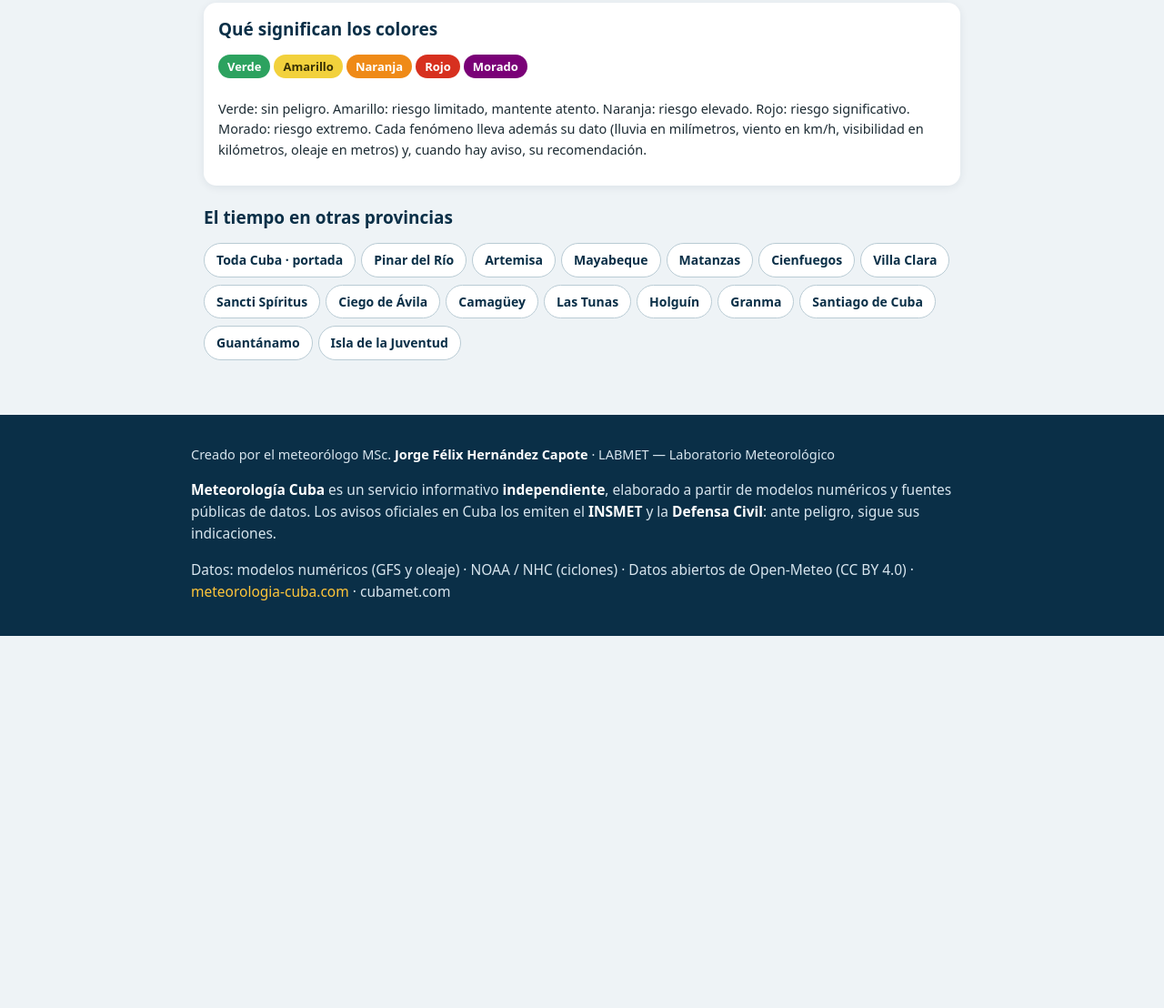
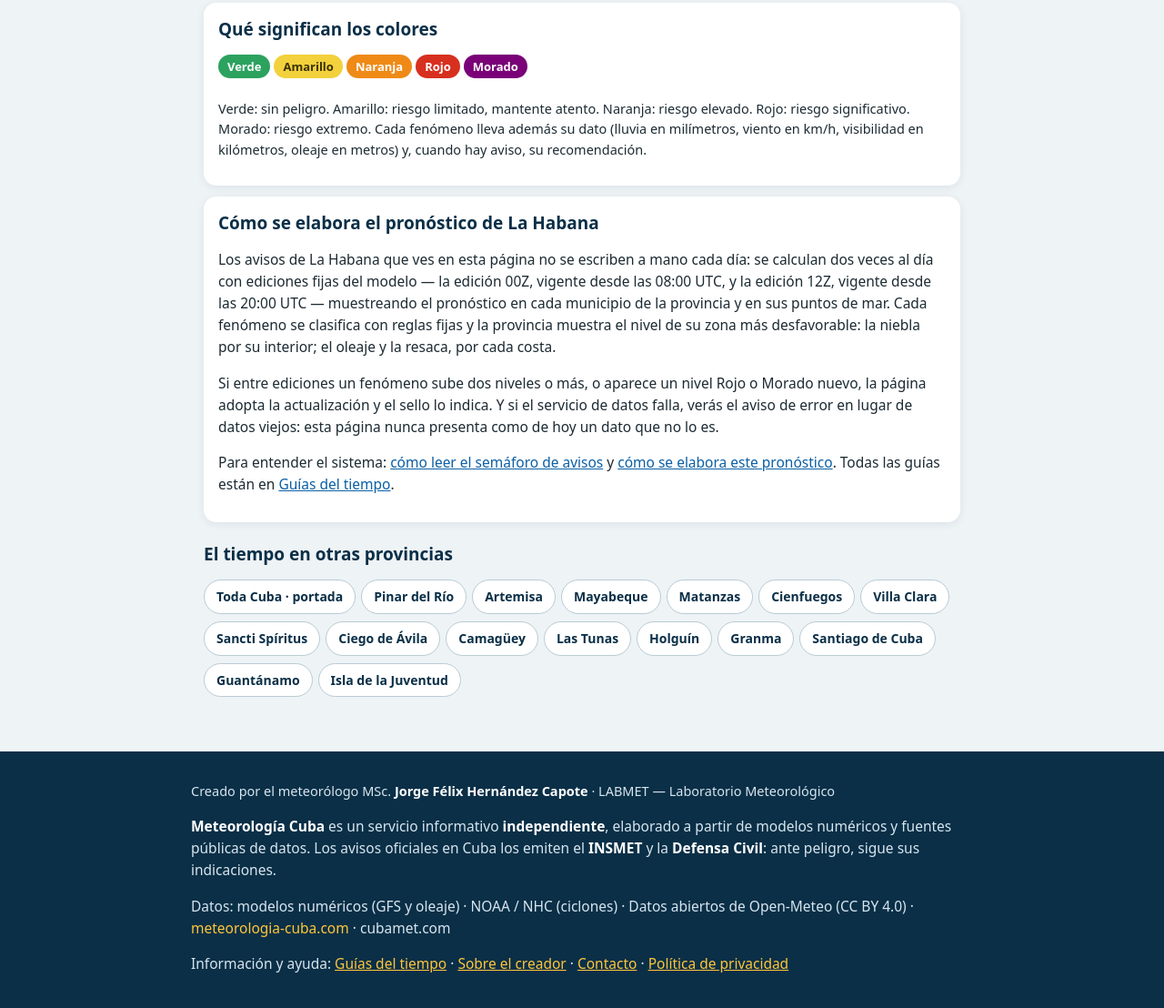
Before and after one commit to jorgehc2490-web/meteorologia-cuba, a plain HTML site: page la-habana/index.html in a window 1280 px wide. Shown: the part 1107-2215 px from the top of the page at 91% size. Before the commit the page ends 1806 px from the top, so only its background shows below. Drawn offline with Linux system fonts and the light colour scheme; no server answers.

Commit message:
AdSense: privacidad, sobre el creador, contacto y guías

```diff
--- a/la-habana/index.html
+++ b/la-habana/index.html
@@ -74,6 +74,7 @@ footer.mc .in{max-width:860px;margin:0 auto;font-size:13.5px;line-height:1.6}
 footer.mc b{color:#fff}
 footer.mc .cred{font-size:14.5px}
 .gold{color:var(--gold)}
+footer.mc a{color:#ffc63a}
 </style>
 </head>
 <body>
@@ -121,6 +122,12 @@ footer.mc .cred{font-size:14.5px}
 <p><span style="background:#2ca25f;color:#fff">Verde</span><span style="background:#f2d13c;color:#3a3205">Amarillo</span><span style="background:#ef8a17;color:#fff">Naranja</span><span style="background:#d7301f;color:#fff">Rojo</span><span style="background:#7a0177;color:#fff">Morado</span></p>
 <p style="font-size:14.5px">Verde: sin peligro. Amarillo: riesgo limitado, mantente atento. Naranja: riesgo elevado. Rojo: riesgo significativo. Morado: riesgo extremo. Cada fenómeno lleva además su dato (lluvia en milímetros, viento en km/h, visibilidad en kilómetros, oleaje en metros) y, cuando hay aviso, su recomendación.</p>
 </div>
+<div class="card">
+<h2 style="margin-top:2px">Cómo se elabora el pronóstico de La Habana</h2>
+<p>Los avisos de La Habana que ves en esta página no se escriben a mano cada día: se calculan dos veces al día con ediciones fijas del modelo — la edición 00Z, vigente desde las 08:00 UTC, y la edición 12Z, vigente desde las 20:00 UTC — muestreando el pronóstico en cada municipio de la provincia y en sus puntos de mar. Cada fenómeno se clasifica con reglas fijas y la provincia muestra el nivel de su zona más desfavorable: la niebla por su interior; el oleaje y la resaca, por cada costa.</p>
+<p>Si entre ediciones un fenómeno sube dos niveles o más, o aparece un nivel Rojo o Morado nuevo, la página adopta la actualización y el sello lo indica. Y si el servicio de datos falla, verás el aviso de error en lugar de datos viejos: esta página nunca presenta como de hoy un dato que no lo es.</p>
+<p>Para entender el sistema: <a href="/guias/semaforo-de-avisos" style="color:#0b5fa5">cómo leer el semáforo de avisos</a> y <a href="/guias/como-se-elabora-el-pronostico" style="color:#0b5fa5">cómo se elabora este pronóstico</a>. Todas las guías están en <a href="/guias" style="color:#0b5fa5">Guías del tiempo</a>.</p>
+</div>
 <h2>El tiempo en otras provincias</h2>
 <p class="otras"><a href="/">Toda Cuba · portada</a><a href="/pinar-del-rio">Pinar del Río</a><a href="/artemisa">Artemisa</a><a href="/mayabeque">Mayabeque</a><a href="/matanzas">Matanzas</a><a href="/cienfuegos">Cienfuegos</a><a href="/villa-clara">Villa Clara</a><a href="/sancti-spiritus">Sancti Spíritus</a><a href="/ciego-de-avila">Ciego de Ávila</a><a href="/camaguey">Camagüey</a><a href="/las-tunas">Las Tunas</a><a href="/holguin">Holguín</a><a href="/granma">Granma</a><a href="/santiago-de-cuba">Santiago de Cuba</a><a href="/guantanamo">Guantánamo</a><a href="/isla-de-la-juventud">Isla de la Juventud</a></p>
 </main>
@@ -128,7 +135,7 @@ footer.mc .cred{font-size:14.5px}
 <p class="cred">Creado por el meteorólogo MSc. <b>Jorge Félix Hernández Capote</b> · LABMET — Laboratorio Meteorológico</p>
 <p><b>Meteorología Cuba</b> es un servicio informativo <b>independiente</b>, elaborado a partir de modelos numéricos y fuentes públicas de datos. Los avisos oficiales en Cuba los emiten el <b>INSMET</b> y la <b>Defensa Civil</b>: ante peligro, sigue sus indicaciones.</p>
 <p>Datos: modelos numéricos (GFS y oleaje) · NOAA / NHC (ciclones) · Datos abiertos de Open-Meteo (CC BY 4.0) · <span class="gold">meteorologia-cuba.com</span> · cubamet.com</p>
-</div></footer>
+<p>Información y ayuda: <a href="/guias">Guías del tiempo</a> · <a href="/sobre-el-creador">Sobre el creador</a> · <a href="/contacto">Contacto</a> · <a href="/privacidad">Política de privacidad</a></p></div></footer>
 <script src="/provincia-motor.js"></script>
 
 <script>
```
